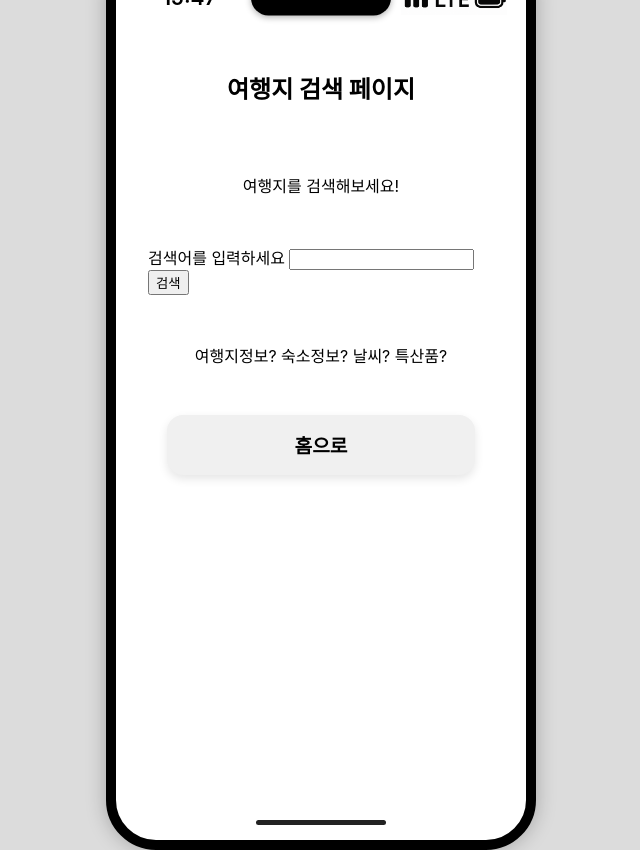
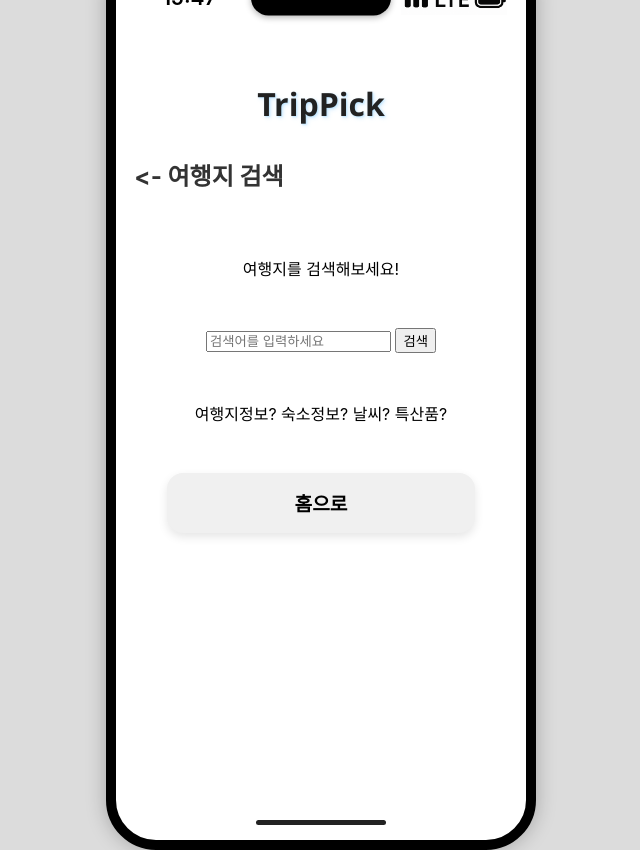
Before and after one commit to MUN0203/opensource_basic_project, a Flask app: page /search in a window 1280 px wide. Shown: the whole page, without its empty margins (319-959 px from the left). Run offline with Flask 3, Linux system fonts and the light colour scheme; parts of the project's set-up code (start-up, migrations or seed data) failed here and were passed over.

Commit message:
검색페이지에 로고 추가 및 이전 화면 이동 기능 추가

```diff
--- a/static/style.css
+++ b/static/style.css
@@ -151,3 +151,31 @@ body {
     2px 2px 4px rgba(170, 221, 255, 0.7),    /* 연한 하늘색, 좀 투명하게 */
     4px 4px 8px rgba(170, 221, 255, 0.4);
 }
+
+.logo-text-center {
+  font-size: 2rem;
+  font-weight: bold;
+  font-family: 'Segoe UI', sans-serif;
+  color: #222;
+  text-shadow:
+    1px 1px 2px rgba(170, 221, 255, 0.7),
+    2px 2px 4px rgba(170, 221, 255, 0.4);
+  text-align: center;
+  margin: 0 0 0;
+  text-decoration: none; /* 링크 밑줄 제거 */
+  cursor: pointer;
+  display: block; /* 가운데 정렬을 위해 블록 요소로 */
+}
+
+.page-title-left {
+  font-size: 1.5rem;
+  font-weight: bold;
+  margin: 0 0 1rem 0;
+  padding-left: 0;
+  color: #333;
+  text-decoration: none; /* 밑줄 제거 */
+  cursor: pointer;
+  display: block;
+  position: relative;
+  left: -7rem;
+}
--- a/templates/search.html
+++ b/templates/search.html
@@ -18,12 +18,26 @@
     </div>
 
     <div class="app-screen">
-      <h2>여행지 검색 페이지</h2>
+      <!-- 상단바 (back 버튼 제거 또는 유지 가능) -->
+      <div class="search-header">
+        <!-- 필요하다면 백버튼 유지 -->
+      </div>
+
+      <!-- TripPick 로고: 홈으로 이동 -->
+      <a href="{{ url_for('index') }}" class="logo-text-center">
+        TripPick
+      </a>
+
+      <!-- <- 여행지 검색: 이전 페이지로 이동 -->
+      <a href="javascript:history.back()" class="page-title-left">
+        &lt;- 여행지 검색
+      </a>
+
       <p>여행지를 검색해보세요!</p>
       <!-- 폼 입력, 입력하면 app.py keyword 변수에 저장 -->
-      <form method="post"><label for="keyword">검색어를 입력하세요</label>
-        <input type = "text" id="keyword" name = "keyword" required>
-        <button type="submit">검색</button>
+      <form method="post">
+        <input type="text" id="keyword" name="keyword" placeholder="검색어를 입력하세요" required class="search-input">
+        <button type="submit" class="search-btn">검색</button>
       </form>
       <!-- 결과출력 -->
       {% if items %}
```
